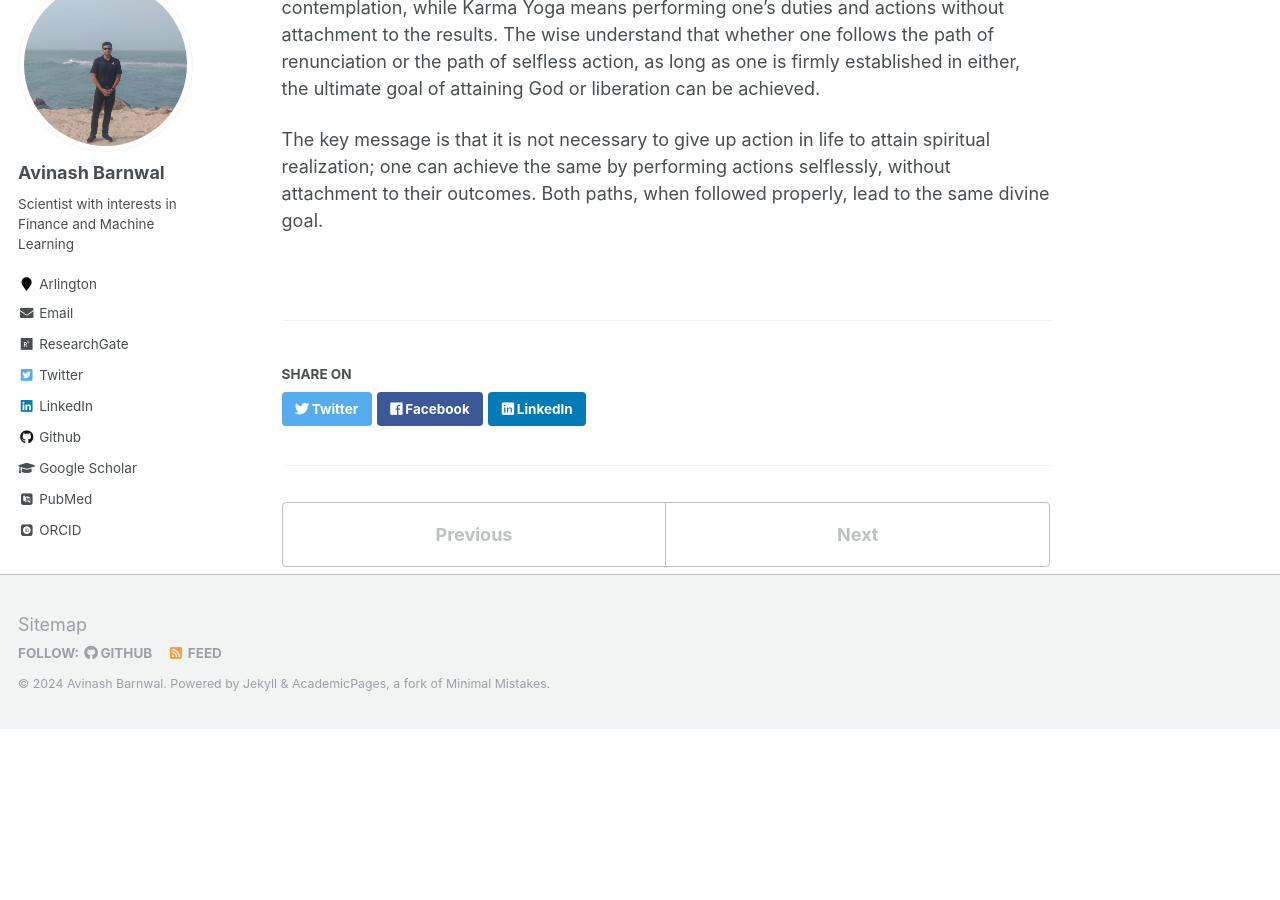
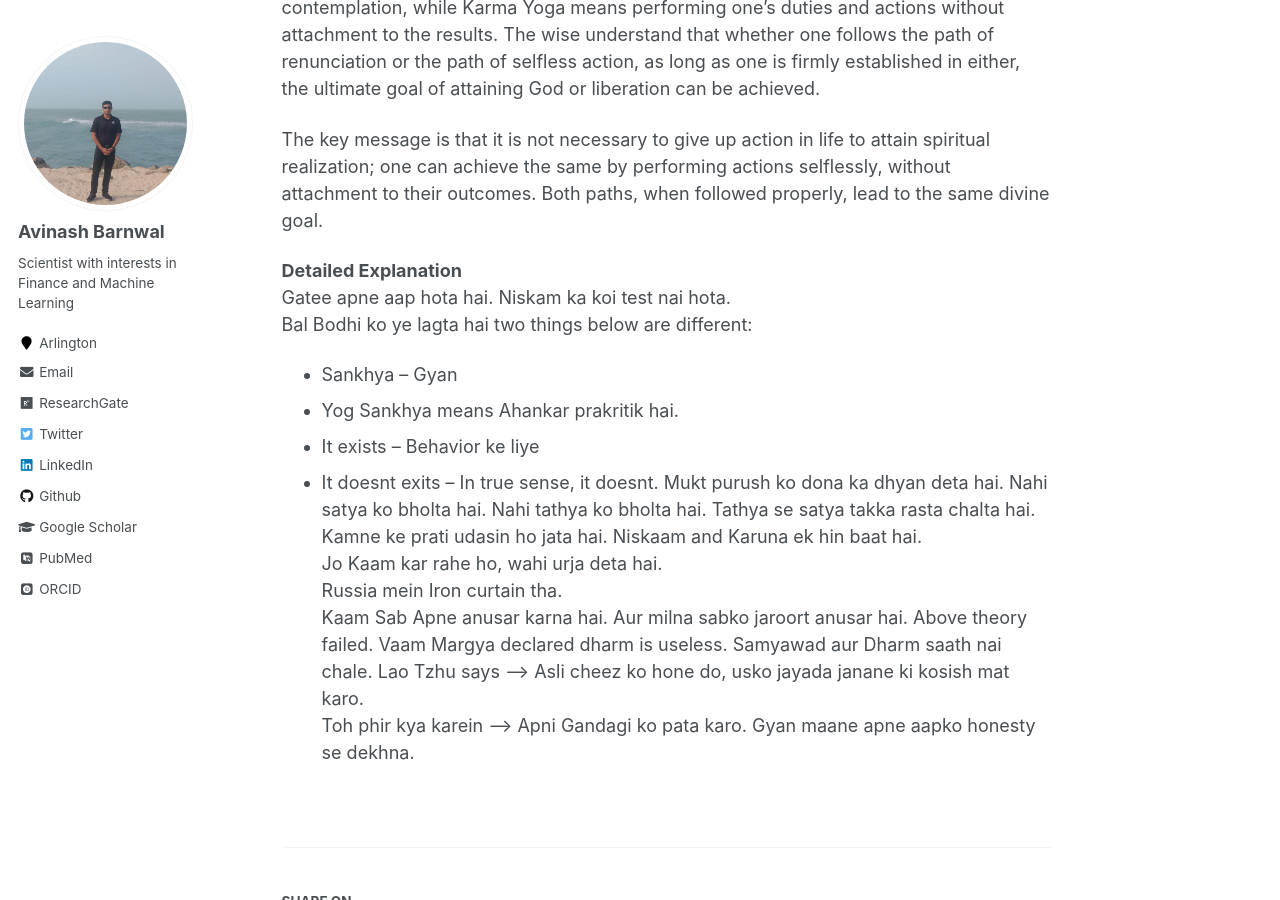
Before and after one commit to avinashbarnwal/avinashbarnwal.github.io, a Jekyll site: the page built from _geeta/shlok_5_4.md, in a window 1280 px wide and 900 px high, scrolled down 618 px. Built offline with Jekyll 4.4.1, drawn with Linux system fonts in a browser that asks for light colours; some web fonts are replaced; before the commit the page ends 1347 px from its top, so only the background shows below that.

Commit message:
Update shlok_5_4.md

```diff
--- a/_geeta/shlok_5_4.md
+++ b/_geeta/shlok_5_4.md
@@ -16,3 +16,20 @@ This verse is from the fifth chapter of the Bhagavad Gita, where Lord Krishna ex
 Renunciation refers to giving up worldly actions and dedicating oneself to meditation and contemplation, while Karma Yoga means performing one's duties and actions without attachment to the results. The wise understand that whether one follows the path of renunciation or the path of selfless action, as long as one is firmly established in either, the ultimate goal of attaining God or liberation can be achieved.
 
 The key message is that it is not necessary to give up action in life to attain spiritual realization; one can achieve the same by performing actions selflessly, without attachment to their outcomes. Both paths, when followed properly, lead to the same divine goal.
+
+**Detailed Explanation**
+Gatee apne aap hota hai. Niskam ka koi test nai hota.
+Bal Bodhi ko ye lagta hai two things below are different:
+- Sankhya – Gyan
+- Yog
+Sankhya means Ahankar prakritik hai.
+- It exists – Behavior ke liye
+- It doesnt exits – In true sense, it doesnt.
+Mukt purush ko dona ka dhyan deta hai.
+Nahi satya ko bholta hai. Nahi tathya ko bholta hai. Tathya se satya takka rasta chalta hai. Kamne ke prati udasin ho jata hai. Niskaam and Karuna ek hin baat hai.
+Jo Kaam kar rahe ho, wahi urja deta hai.
+Russia mein Iron curtain tha.
+Kaam Sab Apne anusar karna hai.
+Aur milna sabko jaroort anusar hai.
+Above theory failed. Vaam Margya declared dharm is useless. Samyawad aur Dharm saath nai chale. Lao Tzhu says --> Asli cheez ko hone do, usko jayada janane ki kosish mat karo.
+Toh phir kya karein --> Apni Gandagi ko pata karo. Gyan maane apne aapko honesty se dekhna.
```
